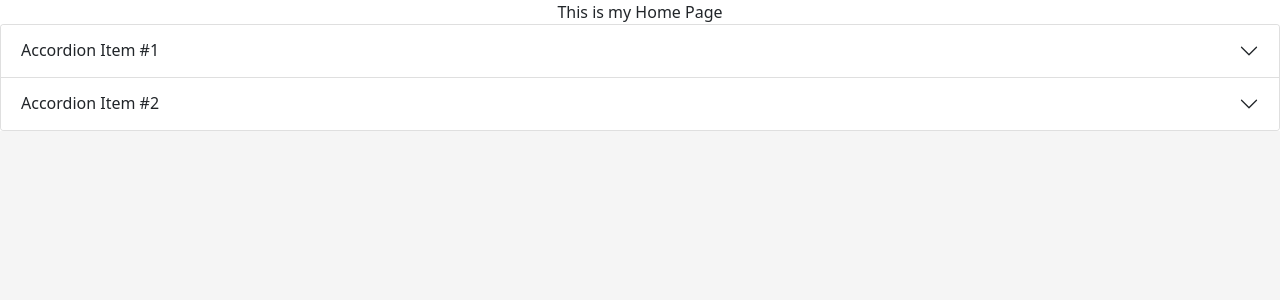
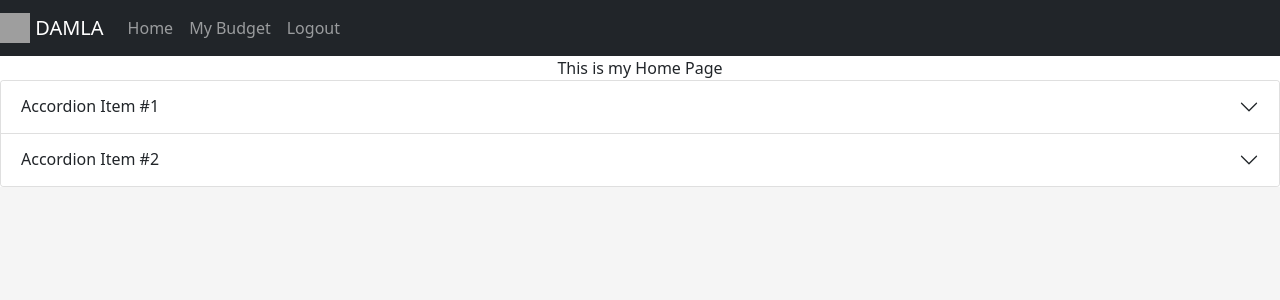
Before and after one commit to haticekaratay/damla-frontend, a React (Create React App) app: page / in a window 1280 px wide. Shown: the top 300 px of the page. Built offline with nearby package versions, Linux system fonts and the light colour scheme; grey boxes are pictures that could not be loaded.

Commit message:
add a navbar on all pages

```diff
--- a/src/App.js
+++ b/src/App.js
@@ -7,6 +7,7 @@ import {autoLogin} from "./actions/userActions"
 import SignUp from "./components/SignUp";
 import Home from "./components/Home"
 import Login from "./components/Login";
+import Navbar from "./components/NavBar";
 // import IncomeContainer from "./components/incomes/incomeContainer";
 import BudgetsContainer from ".//components/budgets/budgetsContainer"
 
@@ -15,6 +16,7 @@ class App extends React.Component{
     this.props.autoLogin()
     return (
       <div className="App">
+        <Navbar />
         <Route exact path="/" component={Home} />
         <Route exact path="/signup" component={SignUp} />
         <Route exact path="/login" component={Login} />
--- a/src/components/NavBar.js
+++ b/src/components/NavBar.js
@@ -1,10 +1,25 @@
 import React from "react";
-import {NavLink} from "react-router-dom";
+import { Nav, Navbar} from "react-bootstrap"
 
 const NavBar = () => {
     return(
         <div>
-            This is Navbar
+            <Navbar bg="dark" variant="dark">
+                <Navbar.Brand href="#home">
+                    <img
+                        alt=""
+                        src="/public/damla.png"
+                        width="30"
+                        height="30"
+                        className="d-inline-block align-top"
+                    />
+                    {' '} DAMLA</Navbar.Brand>
+                    <Nav className="me-auto">
+                        <Nav.Link href="/">Home</Nav.Link>
+                        <Nav.Link href="/mybudget">My Budget</Nav.Link>
+                        <Nav.Link href="/logout">Logout</Nav.Link>
+                    </Nav>
+                </Navbar>
         </div>
     )
 }
```
